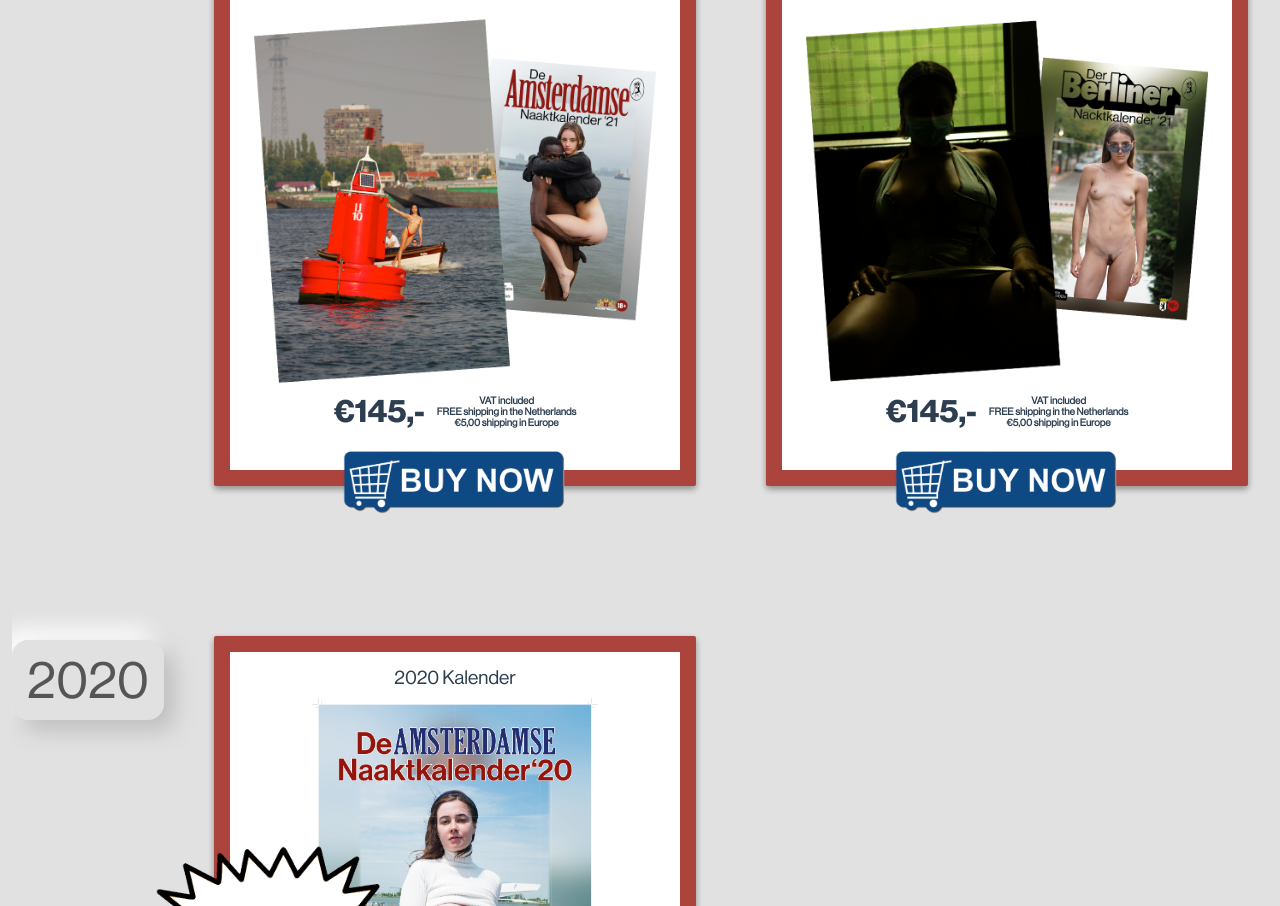
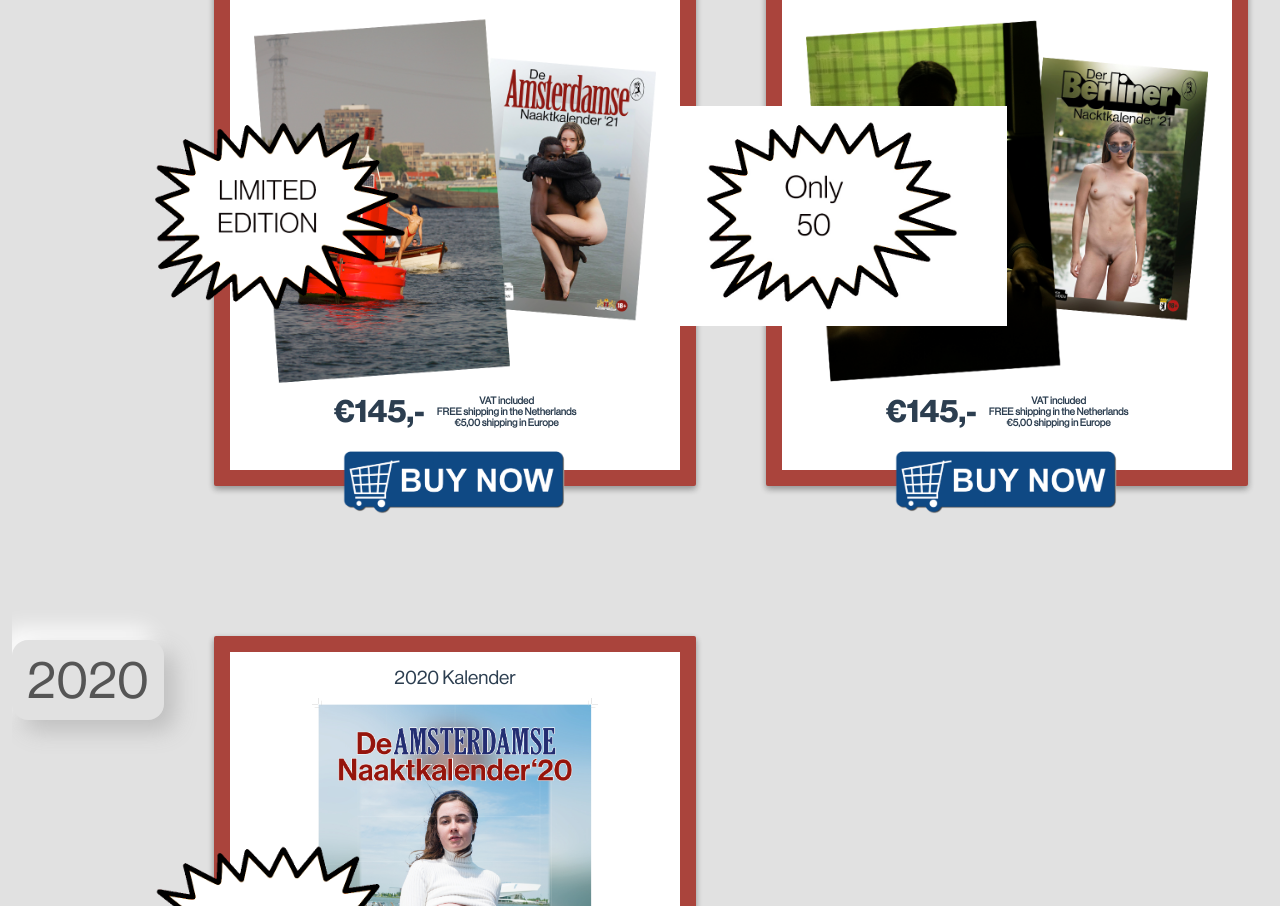
Before and after one commit to YketD/thecalendarproject, a Vue app: page / in a window 1280 px wide. Shown: the part 1039-1945 px from the top of the page. Built offline with nearby package versions, Linux system fonts and the light colour scheme.

Commit message:
stickers

```diff
--- a/src/components/ProductGrid.vue
+++ b/src/components/ProductGrid.vue
@@ -30,6 +30,7 @@
                 :less-padding="true"
                 class="product-card"
                 has-image="true"
+                discount-sticker="/images/assets/limited-edition.png"
                 bottom-label-two="Limited photo print + free calendar Amsterdam"
                 price="€145,-"
                 bottom-text=""
@@ -43,6 +44,7 @@
                 has-image="true"
                 bottom-label-two="Limited photo print + free calendar Berlin"
                 price="€145,-"
+                discount-sticker="/images/assets/only-50.jpg"
                 bottom-text="Limited Edition of 50"
                 bottom-text-two="Size print 36 x 24 cm "
                 bottom-text-three="Gicleeprint op Epson luster 300 grms"
@@ -110,7 +112,7 @@
             font-weight   : 400;
             font-size     : 52px;
             padding       : 10px 15px;
-            color         : #555;
+            color         : #555555;
             border-radius : 16px;
             background    : #e1e1e1;
             box-shadow    : 11px 11px 22px #bfbfbf,
```
Also changed, not shown: public/images/assets/limited-edition.png (added), public/images/assets/only-50.jpg (added).
